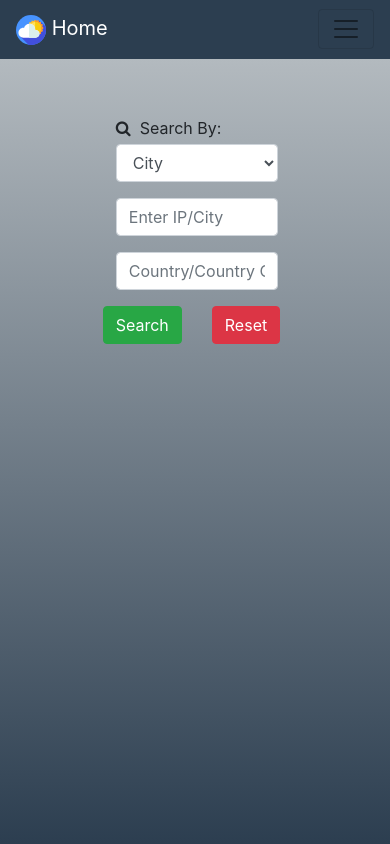
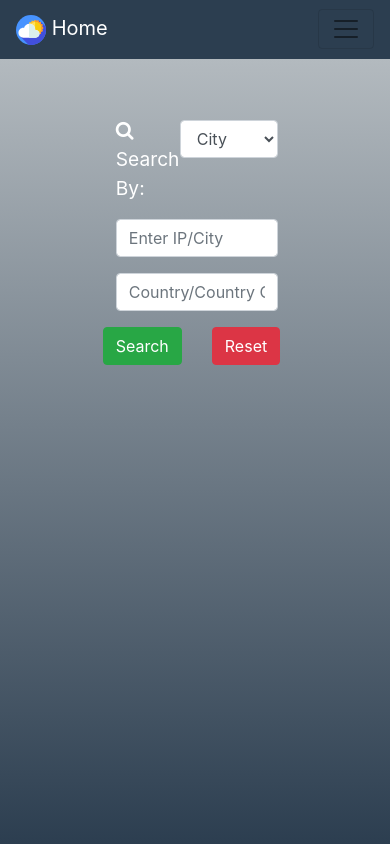
Before and after one commit to sukanta-27/OneStopWeather, a Flask app: page /search in a window 390 px wide. Run offline with Flask 2, Linux system fonts and the light colour scheme; some libraries are stand-ins or nearby versions.

Commit message:
Make search form responsive

```diff
--- a/static/style.css
+++ b/static/style.css
@@ -81,3 +81,8 @@ ul li a {
 select {
     margin-top: 4px;
 }
+
+#SearchByText {
+    font-size: 1.2rem;
+    color: #fff;
+}
--- a/templates/search.html
+++ b/templates/search.html
@@ -5,14 +5,20 @@
         <div class="form_container">
             <form method="POST" class="form">
                 <div class="form-group">
-                    <span>
+                    <div class="row">
+                        <div class="col col-4 col-sm-6 col-md-5 col-xs-6 col-lg-4">
+                            <span id="SearchByText">
                                 <i class="fa fa-search"></i>&nbsp; Search By:
                             </span>
+                        </div>
+                        <div class="col col-8 col-sm-6 col-md-7 col-xs-6 col-lg-8">
                             <select name='modeOfSearch' class="form-control">
                                 <option value="IP">IP address</option>
                                 <option value="City" selected>City</option>
                                 <option value="Zip">Zip Code</option>
                             </select>
+                        </div>
+                    </div>
                 </div>
                 <div class="form-group">
                     <input type="text" placeholder="Enter IP/City" class="textField form-control" name='searchItem', required='true'>
```
Lines whose indentation alone changed are shown as unchanged.
